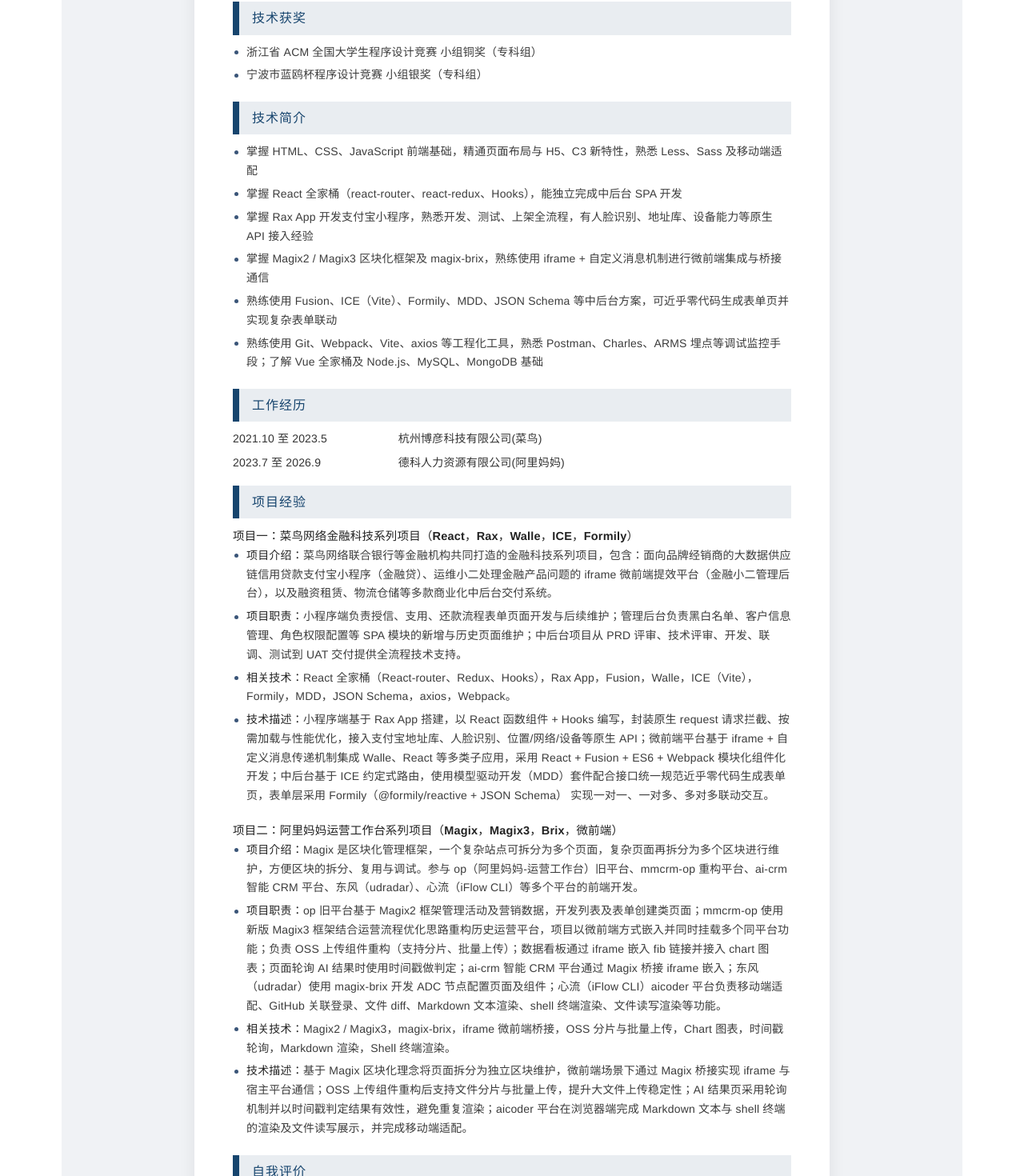
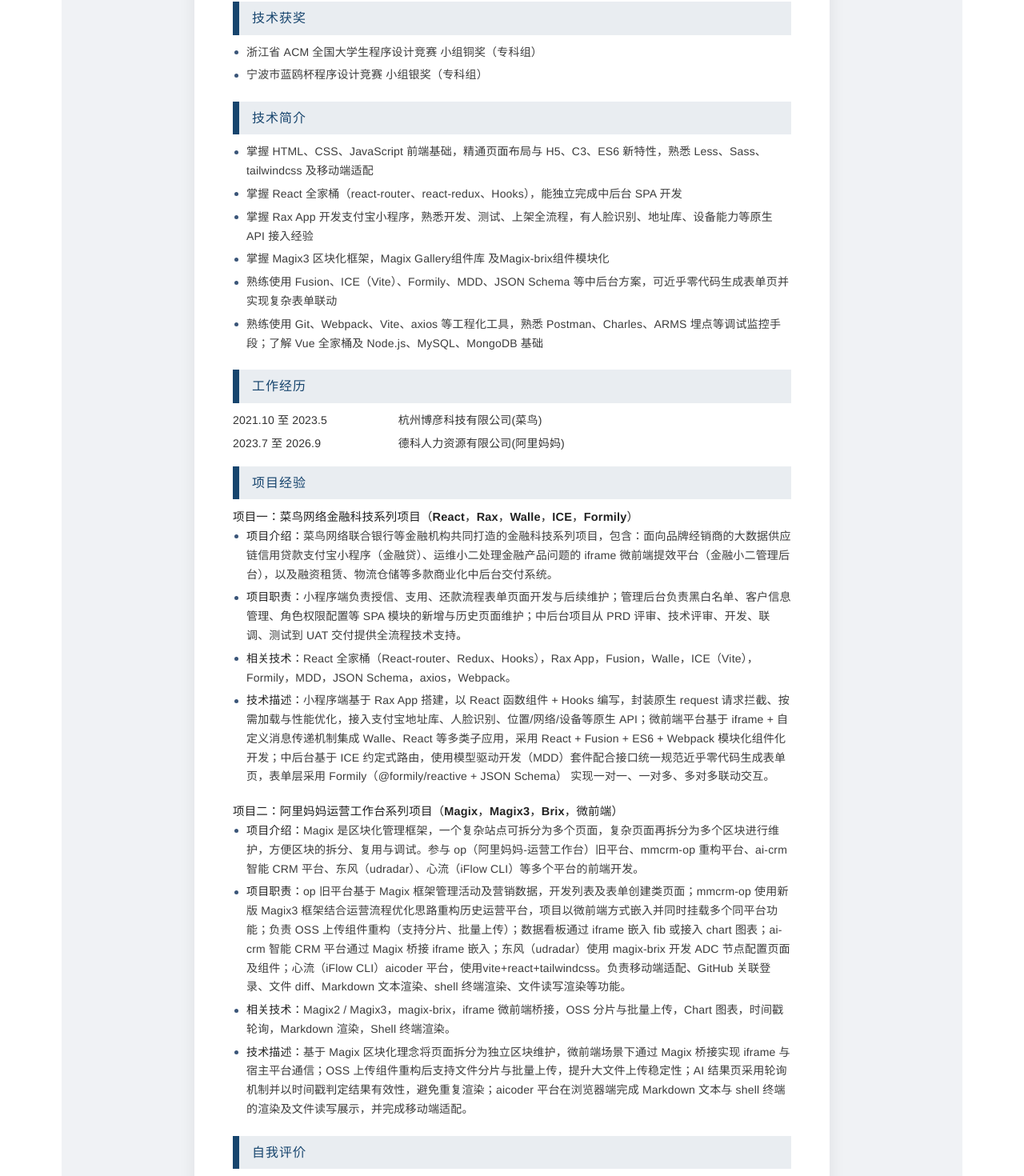
Before and after one commit to karlzzzzzzzzzz/test, a React (Vite) app in the folder react-app/: page /resume in a window 1280 px wide. Shown: the part 596-2066 px from the top of the page at 80% size. Built offline with nearby package versions, Linux system fonts and the light colour scheme.

Commit message:
refactor(resume): 更新简历技能与项目描述
调整前端技能栈，补充ES6、tailwindcss相关内容，简化Magix框架描述；更新项目经历中的技术细节与平台描述

```diff
--- a/react-app/src/pages/Resume.jsx
+++ b/react-app/src/pages/Resume.jsx
@@ -83,8 +83,8 @@
             <h2>技术简介</h2>
             <ul className="dot">
               <li>
-                掌握 HTML、CSS、JavaScript 前端基础，精通页面布局与 H5、C3
-                新特性，熟悉 Less、Sass 及移动端适配
+                掌握 HTML、CSS、JavaScript 前端基础，精通页面布局与 H5、C3、ES6
+                新特性，熟悉 Less、Sass、tailwindcss 及移动端适配
               </li>
               <li>
                 掌握 React 全家桶（react-router、react-redux、Hooks），能独立完成中后台
@@ -96,9 +96,8 @@
                 API 接入经验
               </li>
               <li>
-                掌握 Magix2 / Magix3 区块化框架及
-                magix-brix，熟练使用 iframe +
-                自定义消息机制进行微前端集成与桥接通信
+                掌握 Magix3 区块化框架，Magix Gallery组件库
+                及Magix-brix组件模块化
               </li>
               <li>
                 熟练使用 Fusion、ICE（Vite）、Formily、MDD、JSON Schema
@@ -183,14 +182,13 @@
                   </li>
                   <li>
                     <strong>项目职责：</strong>
-                    op 旧平台基于 Magix2 框架管理活动及营销数据，开发列表及表单创建类页面；mmcrm-op
+                    op 旧平台基于 Magix 框架管理活动及营销数据，开发列表及表单创建类页面；mmcrm-op
                     使用新版 Magix3 框架结合运营流程优化思路重构历史运营平台，项目以微前端方式嵌入并同时挂载多个同平台功能；负责
                     OSS 上传组件重构（支持分片、批量上传）；数据看板通过 iframe 嵌入 fib
-                    链接并接入 chart 图表；页面轮询 AI
-                    结果时使用时间戳做判定；ai-crm 智能 CRM 平台通过 Magix
+                    或接入 chart 图表；ai-crm 智能 CRM 平台通过 Magix
                     桥接 iframe 嵌入；东风（udradar）使用 magix-brix 开发 ADC
                     节点配置页面及组件；心流（iFlow CLI）aicoder
-                    平台负责移动端适配、GitHub 关联登录、文件 diff、Markdown
+                    平台，使用vite+react+tailwindcss。负责移动端适配、GitHub 关联登录、文件 diff、Markdown
                     文本渲染、shell 终端渲染、文件读写渲染等功能。
                   </li>
                   <li>
```
